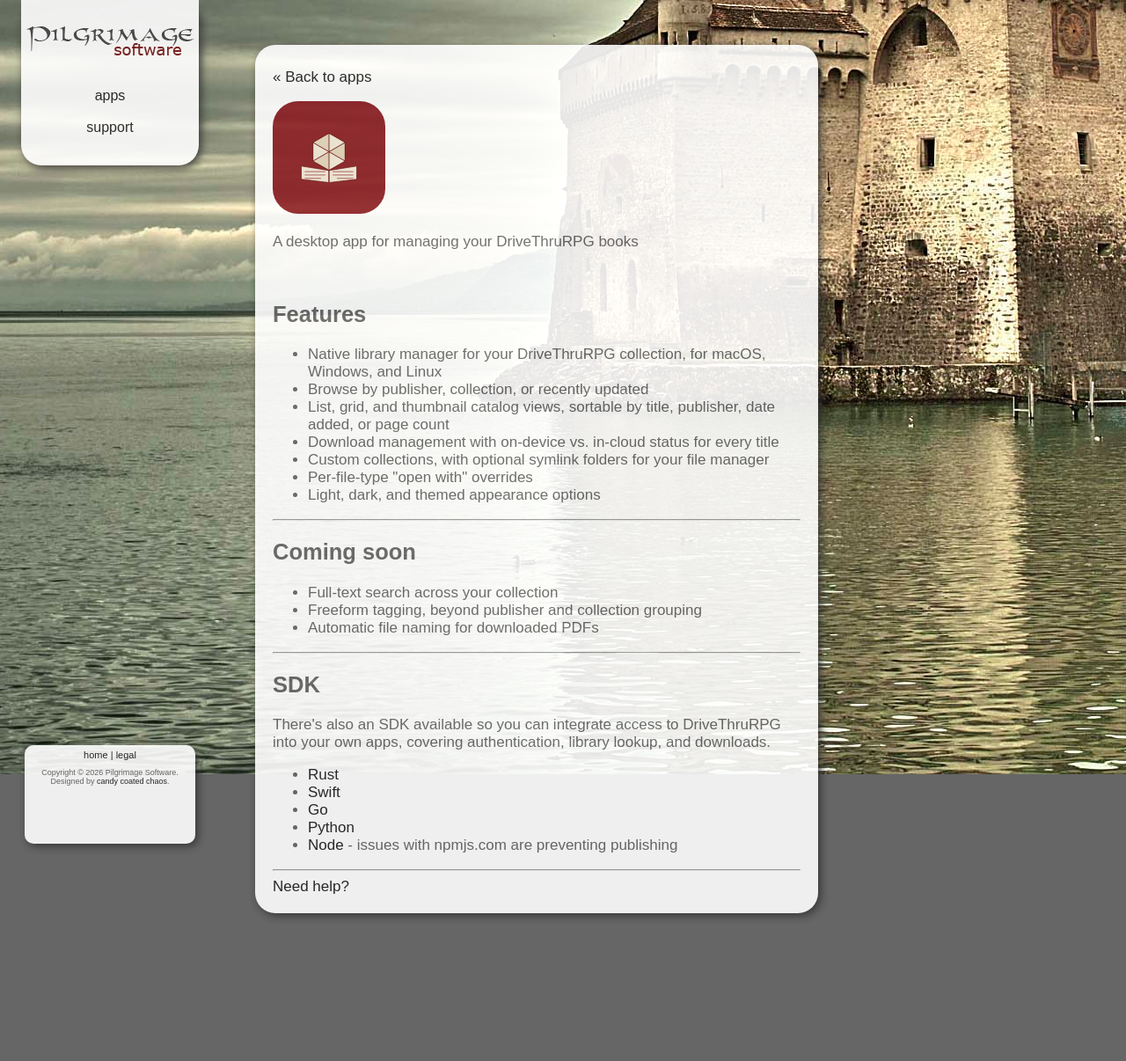
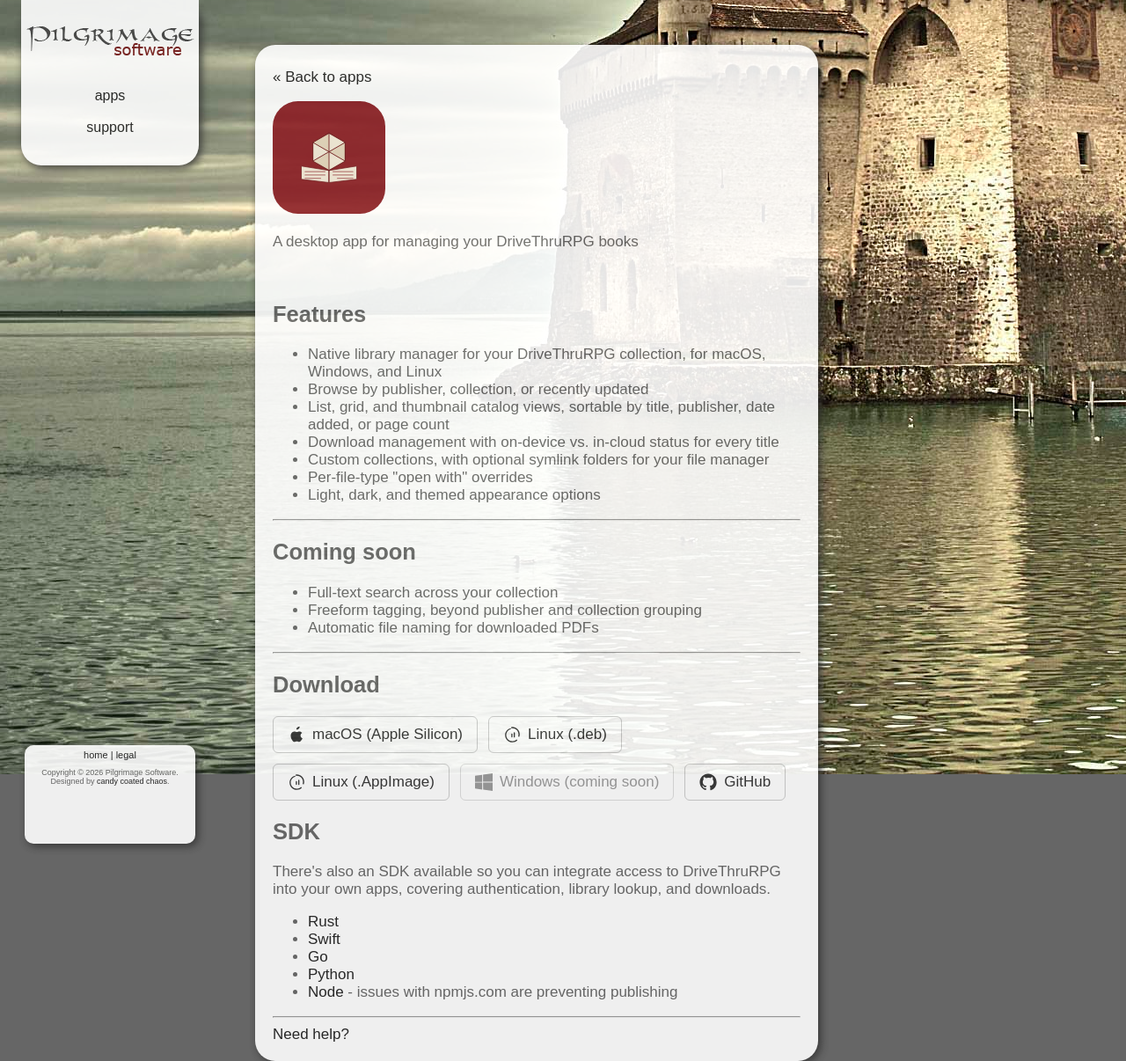
Before and after one commit to pilgrimagesoftware/site, a Jekyll site: the page built from public/apps/libri/index.html, in a window 1280 px wide. Shown: the whole page at 88% size. Built offline with Jekyll 4.4.1, drawn with Linux system fonts in a browser that asks for light colours; nearby versions of some CDN libraries; some web fonts are replaced.

Commit message:
feat: add download section to Libri app page
Links to the latest macOS, Linux, and GitHub release assets, plus a
disabled placeholder for the pending Windows build.

Co-Authored-By: Claude Sonnet 5 <noreply@anthropic.com>
Claude-Session: https://claude.ai/code/session_015bcTJ6atgJcByKiYbvkNg6

```diff
--- a/public/apps/libri/index.html
+++ b/public/apps/libri/index.html
@@ -39,6 +39,39 @@ extra_head: <meta name="apple-itunes-app" content="app-id=937898237"/>
 
 <hr/>
 
+<h2>Download</h2>
+
+<style>
+#libri-downloads { display: flex; flex-wrap: wrap; gap: 12px; margin: 16px 0; }
+#libri-downloads a, #libri-downloads span { display: flex; align-items: center; gap: 8px; padding: 10px 16px; border: 1px solid #ccc; border-radius: 6px; text-decoration: none; color: #333; }
+#libri-downloads a:hover { background: #f5f5f5; }
+#libri-downloads span.disabled { color: #999; border-color: #ddd; }
+#libri-downloads svg { width: 20px; height: 20px; fill: currentColor; flex-shrink: 0; }
+</style>
+
+<div id="libri-downloads">
+<a href="https://github.com/pilgrimagesoftware/dtrpg-app.rs/releases/download/0.1.1/Libri_0.1.1_aarch64.dmg">
+<svg viewBox="0 0 24 24"><path d="M16.365 1.43c0 1.14-.462 2.017-1.386 2.7-.988.741-2.021 1.17-3.058 1.086-.093-1.104.402-2.234 1.34-2.98.986-.784 2.15-1.192 3.104-1.236zM20.24 17.03c-.442.98-.649 1.409-1.212 2.275-.789 1.204-1.9 2.702-3.278 2.717-1.223.013-1.539-.795-3.2-.79-1.663.006-2.01.804-3.234.79-1.378-.014-2.43-1.36-3.219-2.564-2.204-3.36-2.435-7.303-1.076-9.4.966-1.49 2.49-2.362 3.925-2.362 1.462 0 2.38.8 3.593.8 1.176 0 1.888-.802 3.593-.802 1.28 0 2.635.696 3.6 1.898-3.162 1.734-2.65 6.247.508 7.44z"/></svg>
+macOS (Apple Silicon)
+</a>
+<a href="https://github.com/pilgrimagesoftware/dtrpg-app.rs/releases/download/0.1.1/Libri_0.1.1_amd64.deb">
+<svg viewBox="0 0 24 24"><path d="M12.5 1.6c-.5 0-1 0-1.5.1v1.6c.5-.1 1-.1 1.5-.1 4.6 0 8.4 3.7 8.4 8.4 0 1-.2 2-.5 2.9l1.4.9c.5-1.2.8-2.5.8-3.8 0-5.5-4.5-10-10.1-10zM11 3.4C6.3 3.9 2.6 7.9 2.6 12.6c0 5.5 4.5 10 10 10 2.6 0 5-1 6.8-2.7l-1.1-1.2c-1.5 1.4-3.5 2.3-5.7 2.3-4.6 0-8.4-3.7-8.4-8.4 0-3.8 2.6-7.1 6.1-8.1L11 3.4zm4.2 5.3c-.4 0-.8.3-.8.8v5.7c0 .4.4.8.8.8s.8-.4.8-.8V9.5c0-.5-.4-.8-.8-.8zm-3.3 1.9c-.4 0-.8.3-.8.7v3.8c0 .4.4.7.8.7s.8-.3.8-.7v-3.8c0-.4-.4-.7-.8-.7z"/></svg>
+Linux (.deb)
+</a>
+<a href="https://github.com/pilgrimagesoftware/dtrpg-app.rs/releases/download/0.1.1/Libri_0.1.1_x86_64.AppImage">
+<svg viewBox="0 0 24 24"><path d="M12.5 1.6c-.5 0-1 0-1.5.1v1.6c.5-.1 1-.1 1.5-.1 4.6 0 8.4 3.7 8.4 8.4 0 1-.2 2-.5 2.9l1.4.9c.5-1.2.8-2.5.8-3.8 0-5.5-4.5-10-10.1-10zM11 3.4C6.3 3.9 2.6 7.9 2.6 12.6c0 5.5 4.5 10 10 10 2.6 0 5-1 6.8-2.7l-1.1-1.2c-1.5 1.4-3.5 2.3-5.7 2.3-4.6 0-8.4-3.7-8.4-8.4 0-3.8 2.6-7.1 6.1-8.1L11 3.4zm4.2 5.3c-.4 0-.8.3-.8.8v5.7c0 .4.4.8.8.8s.8-.4.8-.8V9.5c0-.5-.4-.8-.8-.8zm-3.3 1.9c-.4 0-.8.3-.8.7v3.8c0 .4.4.7.8.7s.8-.3.8-.7v-3.8c0-.4-.4-.7-.8-.7z"/></svg>
+Linux (.AppImage)
+</a>
+<span class="disabled">
+<svg viewBox="0 0 24 24"><path d="M0 3.449 9.75 2.1v9.451H0m10.949-9.602L24 0v11.4H10.949M0 12.6h9.75v9.451L0 20.699M10.949 12.6H24V24l-12.9-1.801"/></svg>
+Windows (coming soon)
+</span>
+<a href="https://github.com/pilgrimagesoftware/dtrpg-app.rs/releases/latest">
+<svg viewBox="0 0 24 24"><path d="M12 .5C5.65.5.5 5.65.5 12c0 5.08 3.29 9.39 7.86 10.91.57.1.79-.25.79-.55 0-.27-.01-1.16-.02-2.11-3.2.7-3.88-1.36-3.88-1.36-.52-1.33-1.28-1.69-1.28-1.69-1.04-.72.08-.7.08-.7 1.15.08 1.76 1.18 1.76 1.18 1.03 1.76 2.69 1.25 3.34.96.1-.75.4-1.25.73-1.54-2.55-.29-5.24-1.28-5.24-5.69 0-1.26.45-2.29 1.18-3.09-.12-.29-.51-1.46.11-3.05 0 0 .97-.31 3.18 1.18a11.1 11.1 0 0 1 2.9-.39c.98 0 1.97.13 2.9.39 2.2-1.49 3.17-1.18 3.17-1.18.63 1.59.24 2.76.12 3.05.74.8 1.18 1.83 1.18 3.09 0 4.42-2.7 5.39-5.26 5.68.42.36.78 1.08.78 2.18 0 1.58-.01 2.85-.01 3.24 0 .3.21.66.8.55A10.52 10.52 0 0 0 23.5 12c0-6.35-5.15-11.5-11.5-11.5z"/></svg>
+GitHub
+</a>
+</div>
+
 <h2>SDK</h2>
 
 There's also an SDK available so you can integrate access to DriveThruRPG into your own apps, covering authentication, library lookup, and downloads.
```
